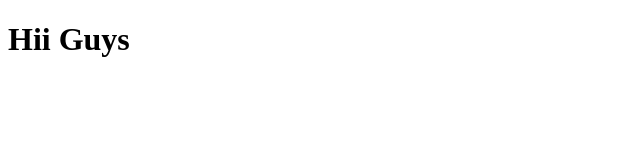
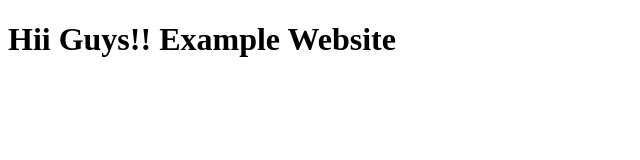
Before and after one commit to Lathish-Kumar2/lathish-kumar2.github.io, a plain HTML site: page index.html in a window 1280 px wide. Shown: the whole page, without its empty margins (0-640 px from the left). Drawn offline with Linux system fonts and the light colour scheme.

Commit message:
Update index.html

```diff
--- a/index.html
+++ b/index.html
@@ -6,6 +6,6 @@
 	<title>Hello Coursera</title>
 </head>
 <body>
-<h1> Hii Guys </h1>
+<h1> Hii Guys!! Example Website</h1>
 </body>
 </html>
```
